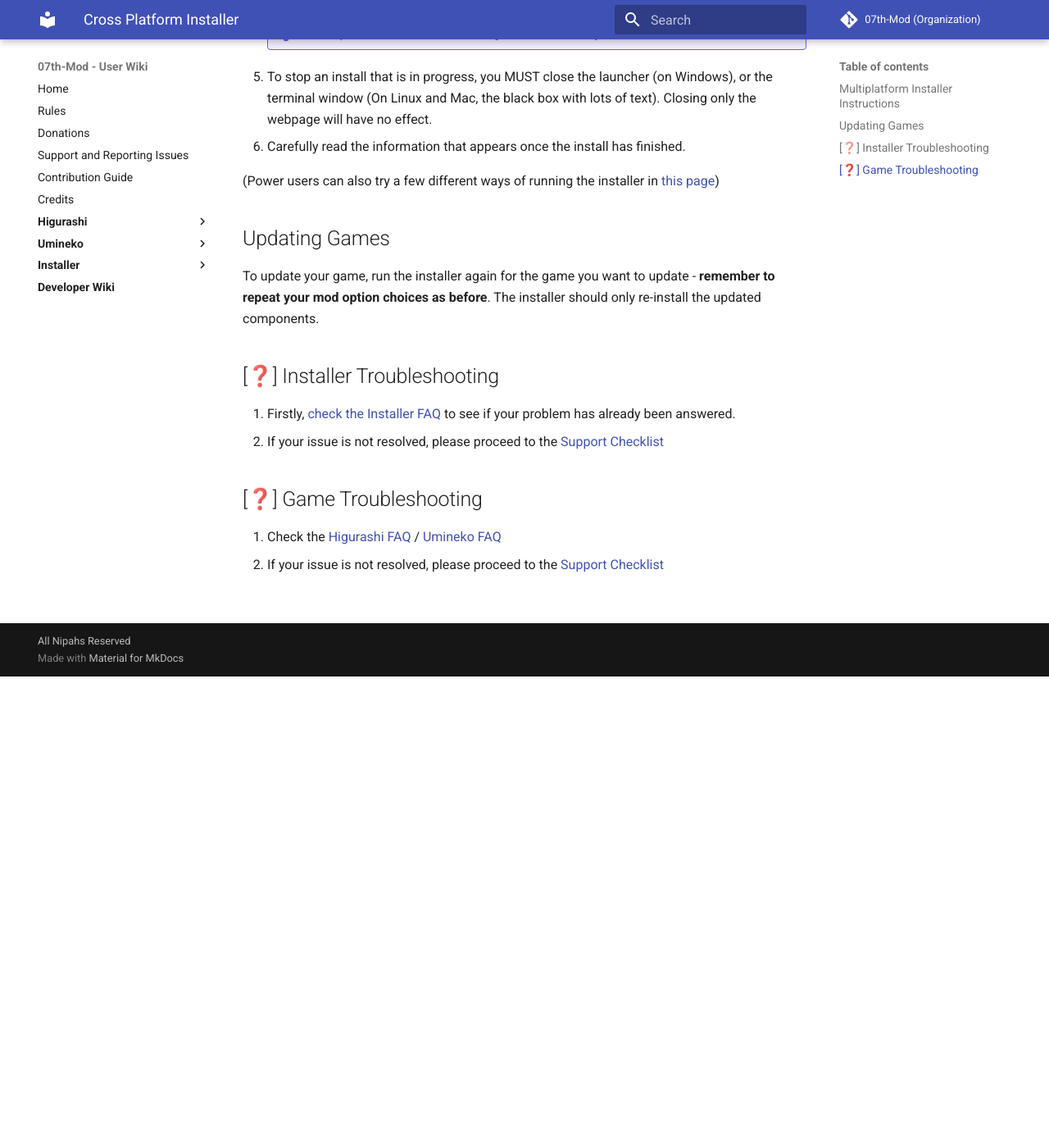
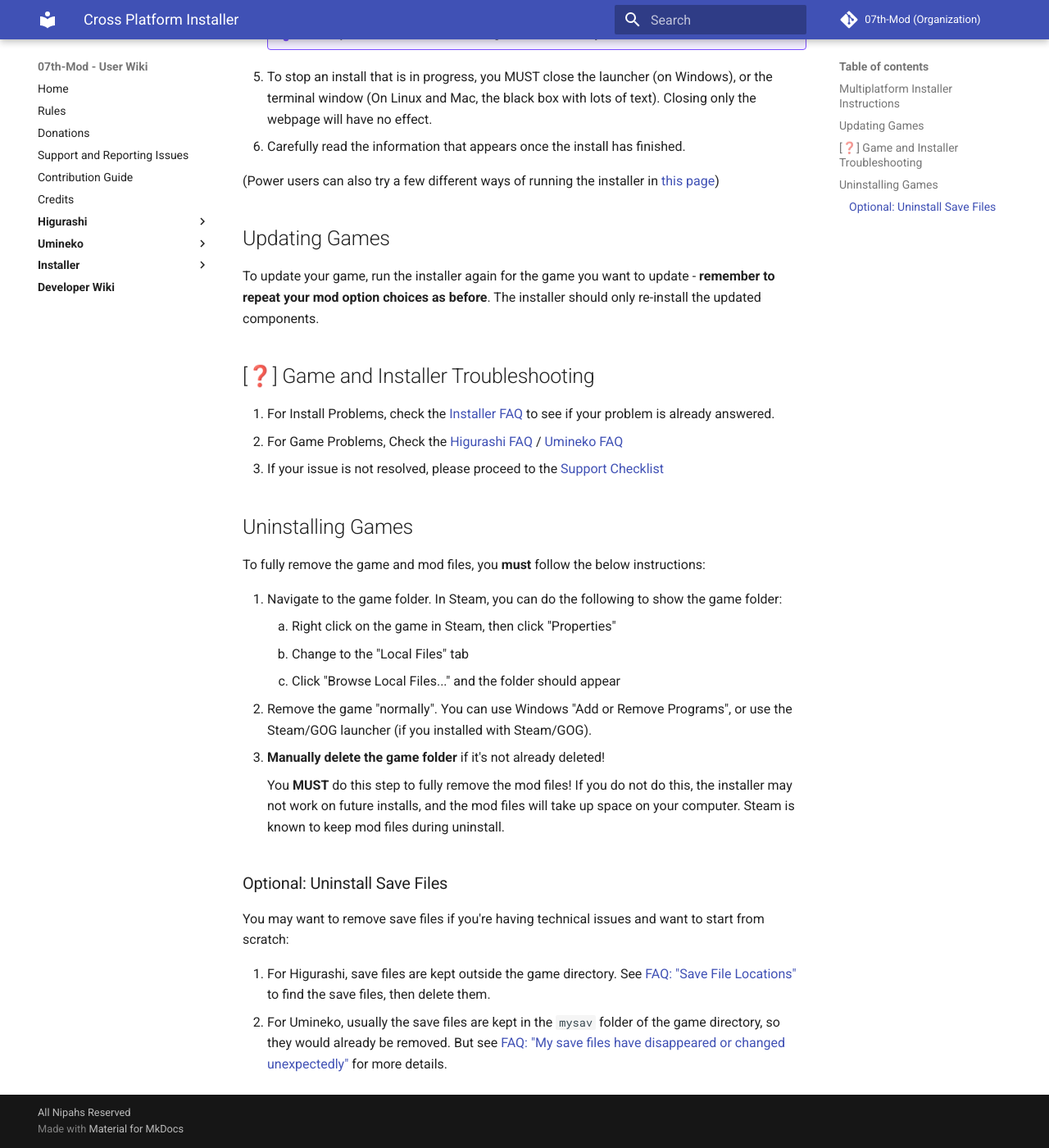
Before and after one commit to 07th-mod/wiki, an MkDocs documentation site: the page built from docs/Snippets/Cross-Platform-Installer.md, in a window 1280 px wide and 1400 px high, scrolled down 575 px. Shown: the whole window at 82% size. Built offline with MkDocs 1.6.1 and Material for MkDocs 9.7.7, drawn with Linux system fonts in a browser that asks for light colours.

Commit message:
Add instructions on how to uninstall game/remove saves, merge troubleshooting sections into one

```diff
--- a/docs/Snippets/Cross-Platform-Installer.md
+++ b/docs/Snippets/Cross-Platform-Installer.md
@@ -64,12 +64,28 @@
 
 To update your game, run the installer again for the game you want to update - **remember to repeat your mod option choices as before**. The installer should only re-install the updated components.
 
-## [❓] Installer Troubleshooting
+## [❓] Game and Installer Troubleshooting
 
-1. Firstly, [check the Installer FAQ](../Installer/faq.md) to see if your problem has already been answered.
-2. If your issue is not resolved, please proceed to the [Support Checklist](../support-checklist.md)
+1. For Install Problems, check the [Installer FAQ](../Installer/faq.md) to see if your problem is already answered.
+2. For Game Problems, Check the [Higurashi FAQ](../Higurashi/FAQ.md) / [Umineko FAQ](../Umineko/Umineko-Part-0-TroubleShooting-and-FAQ.md)
+3. If your issue is not resolved, please proceed to the [Support Checklist](../support-checklist.md)
 
-## [❓] Game Troubleshooting
+## Uninstalling Games
 
-1. Check the [Higurashi FAQ](../Higurashi/FAQ.md) / [Umineko FAQ](../Umineko/Umineko-Part-0-TroubleShooting-and-FAQ.md)
-2. If your issue is not resolved, please proceed to the [Support Checklist](../support-checklist.md)
+To fully remove the game and mod files, you **must** follow the below instructions:
+
+1. Navigate to the game folder. In Steam, you can do the following to show the game folder:
+      1. Right click on the game in Steam, then click "Properties"
+      2. Change to the "Local Files" tab
+      3. Click "Browse Local Files..." and the folder should appear
+2. Remove the game "normally". You can use Windows "Add or Remove Programs", or use the Steam/GOG launcher (if you installed with Steam/GOG).
+3. **Manually delete the game folder** if it's not already deleted!
+
+    You **MUST** do this step to fully remove the mod files! If you do not do this, the installer may not work on future installs, and the mod files will take up space on your computer. Steam is known to keep mod files during uninstall.
+
+### Optional: Uninstall Save Files
+
+You may want to remove save files if you're having technical issues and want to start from scratch:
+
+   1. For Higurashi, save files are kept outside the game directory. See [FAQ: "Save File Locations"](../Higurashi/FAQ.md#save-file-locations) to find the save files, then delete them.
+   2. For Umineko, usually the save files are kept in the `mysav` folder of the game directory, so they would already be removed. But see [FAQ: "My save files have disappeared or changed unexpectedly"](../Umineko/Umineko-Part-0-TroubleShooting-and-FAQ.md#my-save-files-have-disappeared-or-changed-unexpectedly) for more details.
```
